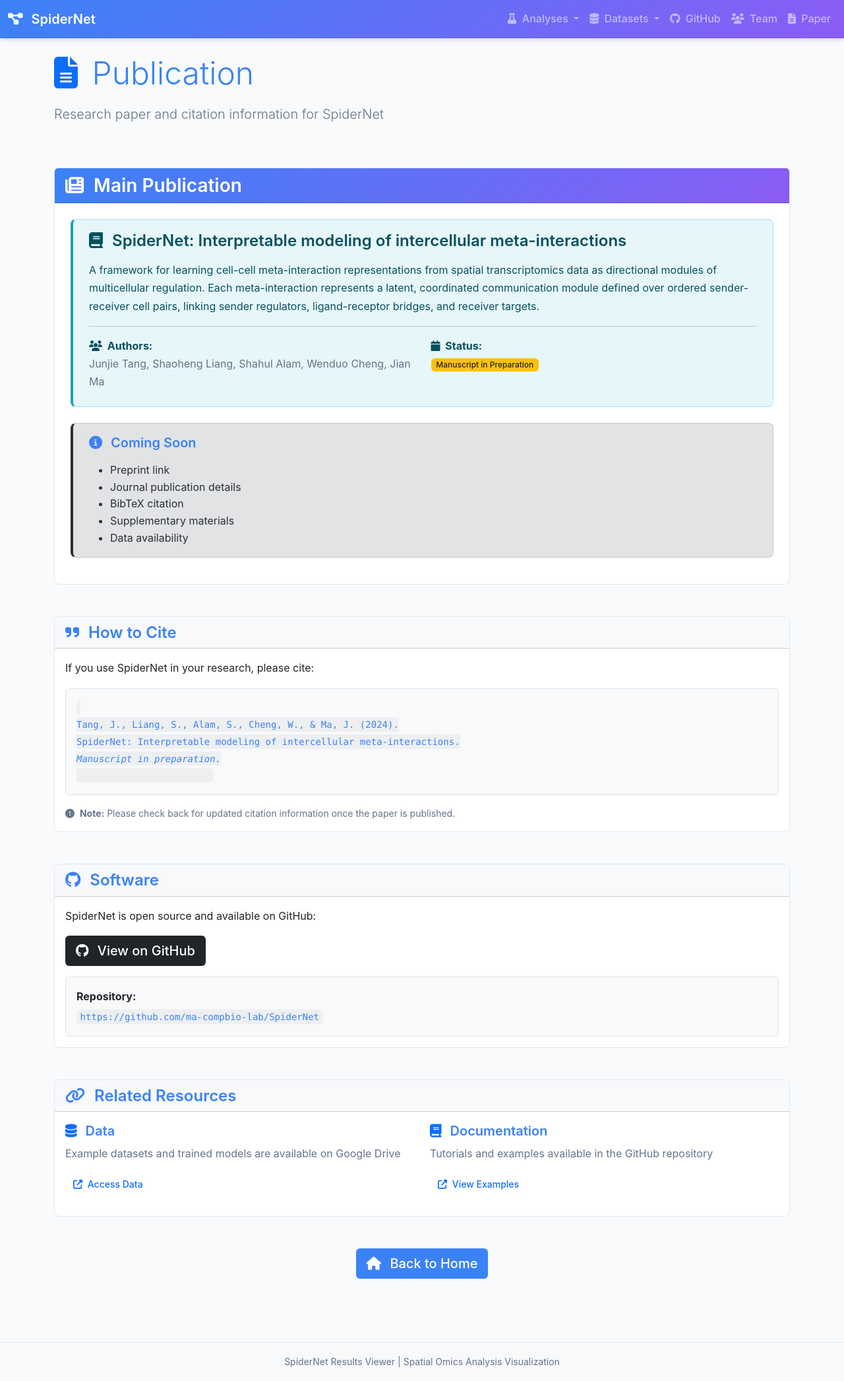
After one commit to ma-compbio-lab/SpiderNet, a Flask app: page /paper in a window 1280 px wide. The commit adds this page. Shown: the whole page at 66% size. Run offline with Flask 3, Linux system fonts and the light colour scheme; some libraries are stand-ins or nearby versions.

Commit message:
improve ui

```diff
--- a/webapp/app.py
+++ b/webapp/app.py
@@ -22,6 +22,20 @@ def index():
     """Landing page with dataset selector"""
     return render_template('index.html',
                          datasets=DATASETS,
+                         app_title=config.APP_TITLE)
+
+
+@app.route('/team')
+def team():
+    """Team page"""
+    return render_template('team.html',
+                         app_title=config.APP_TITLE)
+
+
+@app.route('/paper')
+def paper():
+    """Publication page"""
+    return render_template('paper.html',
                          app_title=config.APP_TITLE)
 
 
@@ -110,7 +124,7 @@ def utility_processor():
     def generate_plot_url(dataset_name, plot_path):
         return url_for('serve_result', dataset_name=dataset_name, filepath=plot_path)
 
-    return dict(generate_plot_url=generate_plot_url)
+    return dict(generate_plot_url=generate_plot_url, datasets=DATASETS)
 
 
 @app.errorhandler(404)
--- a/webapp/static/js/main.js
+++ b/webapp/static/js/main.js
@@ -147,9 +147,18 @@ $(document).on('error', '.plot-image', function() {
 function scrollToSection(sectionId) {
     const element = document.getElementById(sectionId);
     if (element) {
-        element.scrollIntoView({ behavior: 'smooth', block: 'start' });
+        element.scrollIntoView({ behavior: 'smooth', block: 'center' });
+        // Close dropdown after clicking
+        const dropdowns = document.querySelectorAll('.dropdown-menu.show');
+        dropdowns.forEach(dropdown => {
+            const bsDropdown = bootstrap.Dropdown.getInstance(dropdown.previousElementSibling);
+            if (bsDropdown) bsDropdown.hide();
+        });
     }
 }
+
+// Make scrollToSection globally accessible
+window.scrollToSection = scrollToSection;
 
 
 /**
--- a/webapp/templates/base.html
+++ b/webapp/templates/base.html
@@ -53,19 +53,59 @@
                     {% endif %}
                 </ul>
 
-                <ul class="navbar-nav">
-                    {% if dataset_name %}
+                <ul class="navbar-nav ms-auto">
+                    {% if not dataset_name %}
+                    <!-- Home page navigation -->
+                    <li class="nav-item dropdown">
+                        <a class="nav-link dropdown-toggle" href="#analyses-section" role="button" data-bs-toggle="dropdown">
+                            <i class="fas fa-flask me-1"></i> Analyses
+                        </a>
+                        <ul class="dropdown-menu">
+                            <li><a class="dropdown-item" href="#analyses-section" onclick="scrollToSection('basic-card')">
+                                <i class="fas fa-chart-line me-2"></i> Basic Analysis
+                            </a></li>
+                            <li><a class="dropdown-item" href="#analyses-section" onclick="scrollToSection('subtype-card')">
+                                <i class="fas fa-microscope me-2"></i> Subtype Analysis
+                            </a></li>
+                            <li><a class="dropdown-item" href="#analyses-section" onclick="scrollToSection('cascade-card')">
+                                <i class="fas fa-sitemap me-2"></i> MI Cascade
+                            </a></li>
+                        </ul>
+                    </li>
+                    {% endif %}
                     <li class="nav-item dropdown">
                         <a class="nav-link dropdown-toggle" href="#" role="button" data-bs-toggle="dropdown">
-                            <i class="fas fa-database me-1"></i> Dataset: {{ dataset_name }}
+                            <i class="fas fa-database me-1"></i> Datasets
                         </a>
-                        <ul class="dropdown-menu dropdown-menu-end">
+                        <ul class="dropdown-menu">
+                            {% if datasets %}
+                            {% for name, info in datasets.items() %}
+                            <li><a class="dropdown-item" href="{{ url_for('basic_analysis', dataset_name=name) }}">
+                                <i class="fas fa-folder me-2"></i> {{ name }}
+                            </a></li>
+                            {% endfor %}
+                            <li><hr class="dropdown-divider"></li>
+                            {% endif %}
                             <li><a class="dropdown-item" href="{{ url_for('index') }}">
                                 <i class="fas fa-home me-2"></i> All Datasets
                             </a></li>
                         </ul>
                     </li>
-                    {% endif %}
+                    <li class="nav-item">
+                        <a class="nav-link" href="https://github.com/ma-compbio-lab/SpiderNet" target="_blank">
+                            <i class="fab fa-github me-1"></i> GitHub
+                        </a>
+                    </li>
+                    <li class="nav-item">
+                        <a class="nav-link" href="{{ url_for('team') }}">
+                            <i class="fas fa-users me-1"></i> Team
+                        </a>
+                    </li>
+                    <li class="nav-item">
+                        <a class="nav-link" href="{{ url_for('paper') }}">
+                            <i class="fas fa-file-alt me-1"></i> Paper
+                        </a>
+                    </li>
                 </ul>
             </div>
         </div>
--- /dev/null
+++ b/webapp/templates/paper.html
@@ -0,0 +1,181 @@
+{% extends "base.html" %}
+
+{% block title %}Publication - {{ app_title }}{% endblock %}
+
+{% block content %}
+<div class="container">
+    <!-- Page Header -->
+    <div class="row mb-5">
+        <div class="col-12">
+            <h1 class="display-5 mb-3">
+                <i class="fas fa-file-alt text-primary me-2"></i>
+                Publication
+            </h1>
+            <p class="lead text-muted">
+                Research paper and citation information for SpiderNet
+            </p>
+        </div>
+    </div>
+
+    <!-- Main Paper Section -->
+    <div class="row mb-5">
+        <div class="col-12">
+            <div class="card">
+                <div class="card-header" style="background: linear-gradient(135deg, var(--primary-color), var(--secondary-color));">
+                    <h3 class="mb-0 text-white">
+                        <i class="fas fa-newspaper me-2"></i>
+                        Main Publication
+                    </h3>
+                </div>
+                <div class="card-body p-4">
+                    <div class="alert alert-info border-left-primary">
+                        <h4 class="alert-heading mb-3">
+                            <i class="fas fa-book me-2"></i>
+                            SpiderNet: Interpretable modeling of intercellular meta-interactions
+                        </h4>
+                        <p class="mb-3">
+                            A framework for learning cell-cell meta-interaction representations from spatial transcriptomics data
+                            as directional modules of multicellular regulation. Each meta-interaction represents a latent, coordinated
+                            communication module defined over ordered sender-receiver cell pairs, linking sender regulators,
+                            ligand-receptor bridges, and receiver targets.
+                        </p>
+                        <hr>
+                        <div class="row">
+                            <div class="col-md-6">
+                                <p class="mb-2">
+                                    <strong><i class="fas fa-users me-1"></i> Authors:</strong><br>
+                                    <span class="text-muted">Junjie Tang, Shaoheng Liang, Shahul Alam, Wenduo Cheng, Jian Ma</span>
+                                </p>
+                            </div>
+                            <div class="col-md-6">
+                                <p class="mb-2">
+                                    <strong><i class="fas fa-calendar me-1"></i> Status:</strong><br>
+                                    <span class="badge bg-warning text-dark">Manuscript in Preparation</span>
+                                </p>
+                            </div>
+                        </div>
+                    </div>
+
+                    <div class="alert alert-secondary mt-4">
+                        <h5 class="mb-3">
+                            <i class="fas fa-info-circle me-2"></i>
+                            Coming Soon
+                        </h5>
+                        <ul class="mb-0">
+                            <li>Preprint link</li>
+                            <li>Journal publication details</li>
+                            <li>BibTeX citation</li>
+                            <li>Supplementary materials</li>
+                            <li>Data availability</li>
+                        </ul>
+                    </div>
+                </div>
+            </div>
+        </div>
+    </div>
+
+    <!-- How to Cite -->
+    <div class="row mb-5">
+        <div class="col-12">
+            <div class="card">
+                <div class="card-header bg-light">
+                    <h4 class="mb-0">
+                        <i class="fas fa-quote-right me-2"></i>
+                        How to Cite
+                    </h4>
+                </div>
+                <div class="card-body">
+                    <p class="mb-3">
+                        If you use SpiderNet in your research, please cite:
+                    </p>
+                    <div class="bg-light p-3 rounded border">
+                        <code style="white-space: pre-wrap;">
+Tang, J., Liang, S., Alam, S., Cheng, W., & Ma, J. (2024).
+SpiderNet: Interpretable modeling of intercellular meta-interactions.
+<em>Manuscript in preparation.</em>
+                        </code>
+                    </div>
+                    <p class="mt-3 mb-0 text-muted small">
+                        <i class="fas fa-exclamation-circle me-1"></i>
+                        <strong>Note:</strong> Please check back for updated citation information once the paper is published.
+                    </p>
+                </div>
+            </div>
+        </div>
+    </div>
+
+    <!-- Software Citation -->
+    <div class="row mb-5">
+        <div class="col-12">
+            <div class="card">
+                <div class="card-header bg-light">
+                    <h4 class="mb-0">
+                        <i class="fab fa-github me-2"></i>
+                        Software
+                    </h4>
+                </div>
+                <div class="card-body">
+                    <p class="mb-3">
+                        SpiderNet is open source and available on GitHub:
+                    </p>
+                    <div class="mb-3">
+                        <a href="https://github.com/ma-compbio-lab/SpiderNet" target="_blank" class="btn btn-dark btn-lg">
+                            <i class="fab fa-github me-2"></i>
+                            View on GitHub
+                        </a>
+                    </div>
+                    <div class="bg-light p-3 rounded border">
+                        <p class="mb-1"><strong>Repository:</strong></p>
+                        <code>https://github.com/ma-compbio-lab/SpiderNet</code>
+                    </div>
+                </div>
+            </div>
+        </div>
+    </div>
+
+    <!-- Related Resources -->
+    <div class="row mb-5">
+        <div class="col-12">
+            <div class="card">
+                <div class="card-header bg-light">
+                    <h4 class="mb-0">
+                        <i class="fas fa-link me-2"></i>
+                        Related Resources
+                    </h4>
+                </div>
+                <div class="card-body">
+                    <div class="row">
+                        <div class="col-md-6 mb-3">
+                            <h5><i class="fas fa-database me-2 text-primary"></i> Data</h5>
+                            <p class="text-muted">
+                                Example datasets and trained models are available on Google Drive
+                            </p>
+                            <a href="https://drive.google.com/drive/folders/15tC6j2cQdNUNZHs1Zjmw-XnDx0Y7PapE?usp=sharing" target="_blank" class="btn btn-sm btn-outline-primary">
+                                <i class="fas fa-external-link-alt me-1"></i> Access Data
+                            </a>
+                        </div>
+                        <div class="col-md-6 mb-3">
+                            <h5><i class="fas fa-book me-2 text-primary"></i> Documentation</h5>
+                            <p class="text-muted">
+                                Tutorials and examples available in the GitHub repository
+                            </p>
+                            <a href="https://github.com/ma-compbio-lab/SpiderNet/tree/main/Examples" target="_blank" class="btn btn-sm btn-outline-primary">
+                                <i class="fas fa-external-link-alt me-1"></i> View Examples
+                            </a>
+                        </div>
+                    </div>
+                </div>
+            </div>
+        </div>
+    </div>
+
+    <!-- Back to Home -->
+    <div class="row mb-5">
+        <div class="col-12 text-center">
+            <a href="{{ url_for('index') }}" class="btn btn-lg btn-primary">
+                <i class="fas fa-home me-2"></i> Back to Home
+            </a>
+        </div>
+    </div>
+</div>
+{% endblock %}
```
Also changed, not shown: webapp/static/css/style.css (+19 -7 lines), webapp/templates/basic_analysis.html (+13 -0 lines), webapp/templates/cascade_analysis.html (+13 -0 lines), webapp/templates/index.html (+4 -4 lines), webapp/templates/subtype_analysis.html (+13 -0 lines), webapp/templates/team.html (added, +128 -0 lines), webapp/utils.py (+129 -0 lines).
